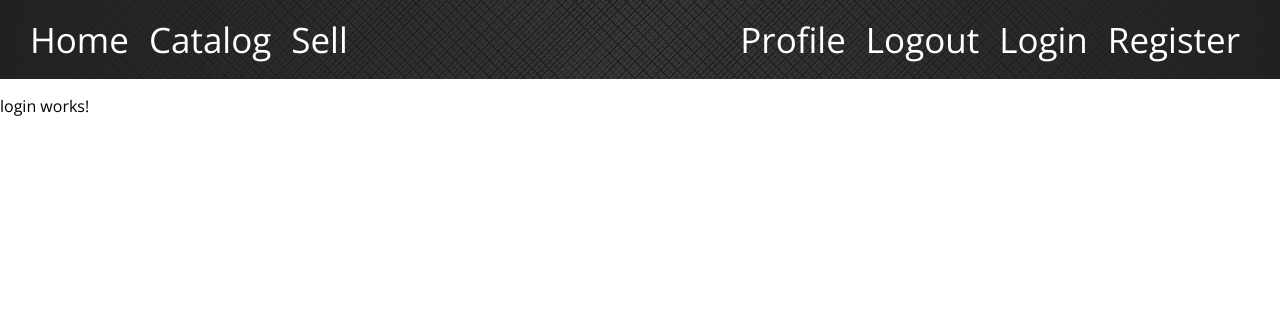
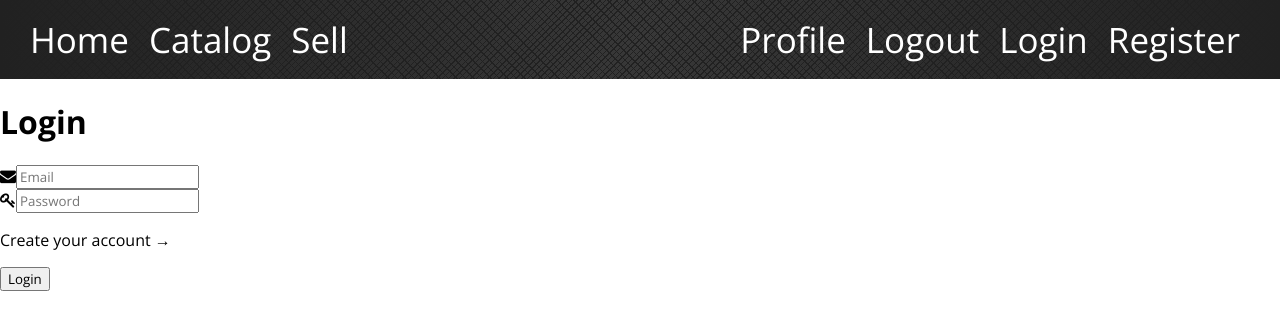
Before and after one commit to georgi-georgiev95/Second-Shift-Auto, an Angular app in the folder client/: page /users/login in a window 1280 px wide. Shown: the top 330 px of the page. Built offline with nearby package versions, Linux system fonts and the light colour scheme.

Commit message:
Add login form HTML

```diff
--- a/client/src/app/features/authentication/login/login.component.html
+++ b/client/src/app/features/authentication/login/login.component.html
@@ -1 +1,62 @@
-<p>login works!</p>
+<div class="container">
+  <div class="content">
+    <form [formGroup]="loginForm" (ngSubmit)="loginUser()">
+      <h1>Login</h1>
+
+      <div class="row">
+        <i class="fa fa-envelope icon"></i>
+        <input
+          type="email"
+          id="email"
+          placeholder="Email"
+          formControlName="email"
+          autocomplete="email"
+        />
+      </div>
+
+      <ng-container *ngIf="loginForm.get('email')?.touched">
+        <p class="error" *ngIf="loginForm.get('email')?.errors?.['required']">
+          Email is required!
+        </p>
+        <p class="error" *ngIf="loginForm.get('email')?.errors?.['email']">
+          Email is not valid!
+        </p>
+      </ng-container>
+
+        <div class="row">
+          <i class="fa fa-key icon"></i>
+          <input
+            type="password"
+            id="password"
+            placeholder="Password"
+            formControlName="password"
+          />
+        </div>
+
+        <ng-container *ngIf="loginForm.get('password')?.touched">
+          <p
+            class="error"
+            *ngIf="loginForm.get('password')?.errors?.['required']"
+          >
+            Password is required!
+          </p>
+          <p
+            class="error"
+            *ngIf="loginForm.get('passGroup')?.get('password')?.errors?.['minlength']"
+          >
+            Password must be at least
+            {{loginForm.get('passGroup')?.get('password')?.errors?.['minlength'].requiredLength}}
+            characters!
+          </p>
+        </ng-container>
+
+      <div class="row">
+        <p routerLink="/users/register">Create your account 	&rarr;</p>
+      </div>
+
+      <button
+      [disabled]="loginForm.invalid"
+      >Login</button>
+    </form>
+  </div>
+</div>
--- a/client/src/app/features/authentication/login/login.component.ts
+++ b/client/src/app/features/authentication/login/login.component.ts
@@ -12,5 +12,11 @@ export class LoginComponent {
     password: ''
   })
 
-  constructor(private fb: FormBuilder){}
+  constructor(private fb: FormBuilder) { }
+
+  loginUser(): void {
+    if (this.loginForm.valid) {
+      console.log(this.loginForm.value);
+    }
+  }
 }
```
